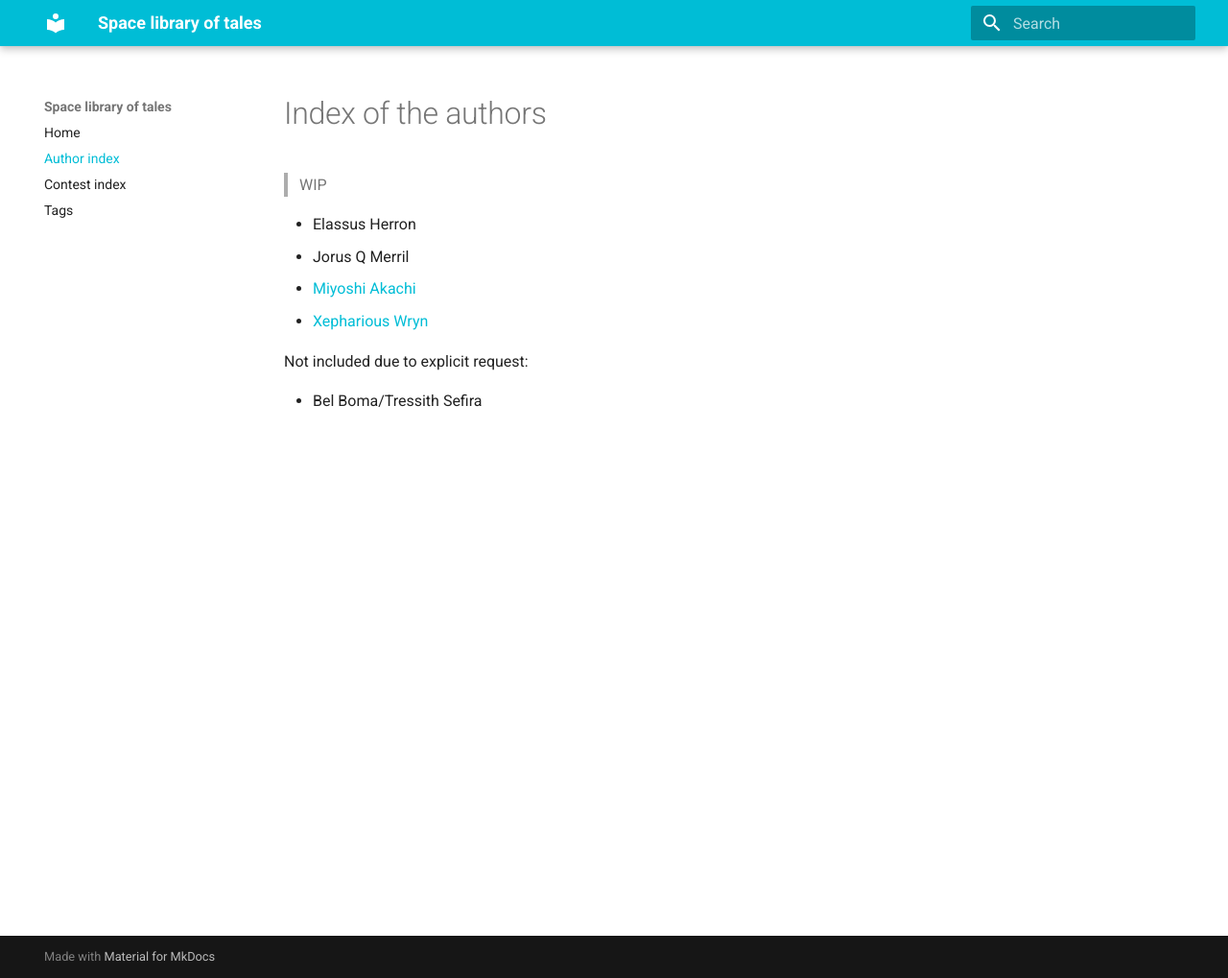
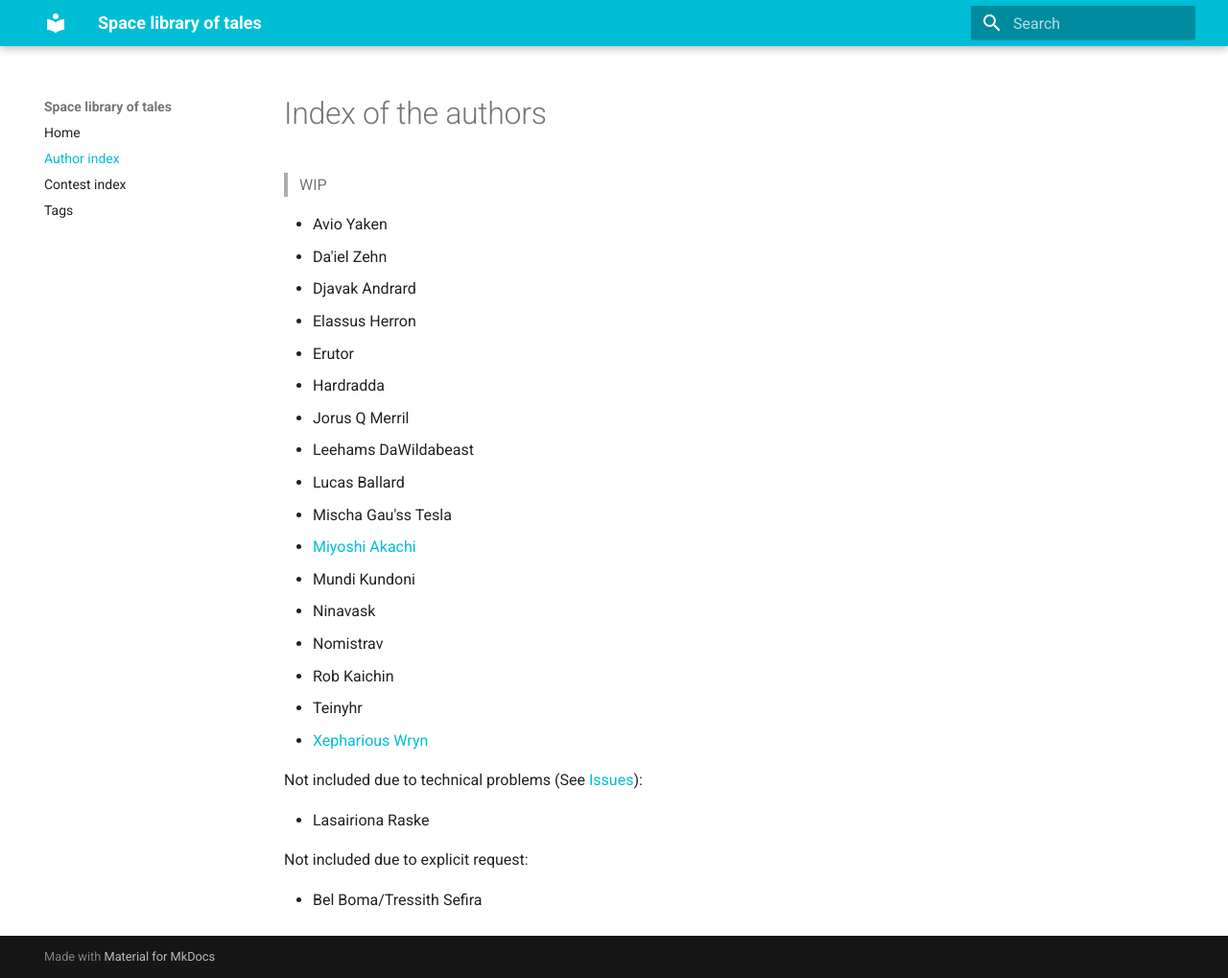
Before and after one commit to acfinspace/Spacelibraryoftales, an MkDocs documentation site: the page built from docs/authorsindex.md, in a window 1280 px wide and 1019 px high. Shown: the whole window at 96% size. Built offline with MkDocs 1.6.1 and Material for MkDocs 9.7.7, drawn with Linux system fonts in a browser that asks for light colours.

Commit message:
Minor update: updated the authorsindex
Made the authorsindex up to date.

```diff
--- a/docs/authorsindex.md
+++ b/docs/authorsindex.md
@@ -2,11 +2,27 @@
 
 > WIP
 
+- Avio Yaken
+- Da'iel Zehn
+- Djavak Andrard
 - Elassus Herron
+- Erutor
+- Hardradda
 - Jorus Q Merril
+- Leehams DaWildabeast
+- Lucas Ballard
+- Mischa Gau'ss Tesla
 - [Miyoshi Akachi](./miyoshiakachi.md)
+- Mundi Kundoni
+- Ninavask
+- Nomistrav
+- Rob Kaichin
+- Teinyhr
 - [Xepharious Wryn](./xephariouswryn.md)
 
+Not included due to technical problems (See [Issues](./index.md#issues)):
+
+- Lasairiona Raske
 
 Not included due to explicit request:
 
```
Also changed, not shown: docs/authors/miscauthors/angelicstate.md (+1 -1 lines), docs/index.md (+11 -5 lines).
